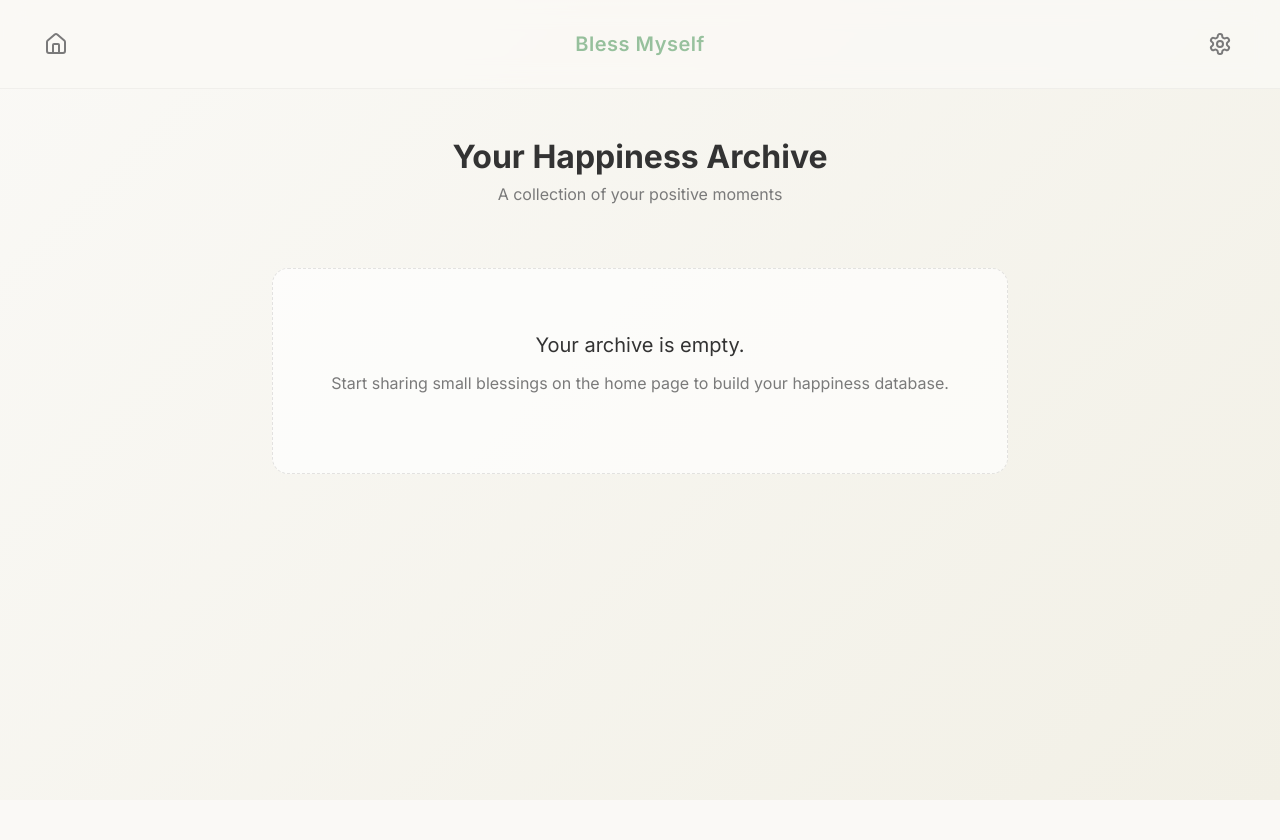
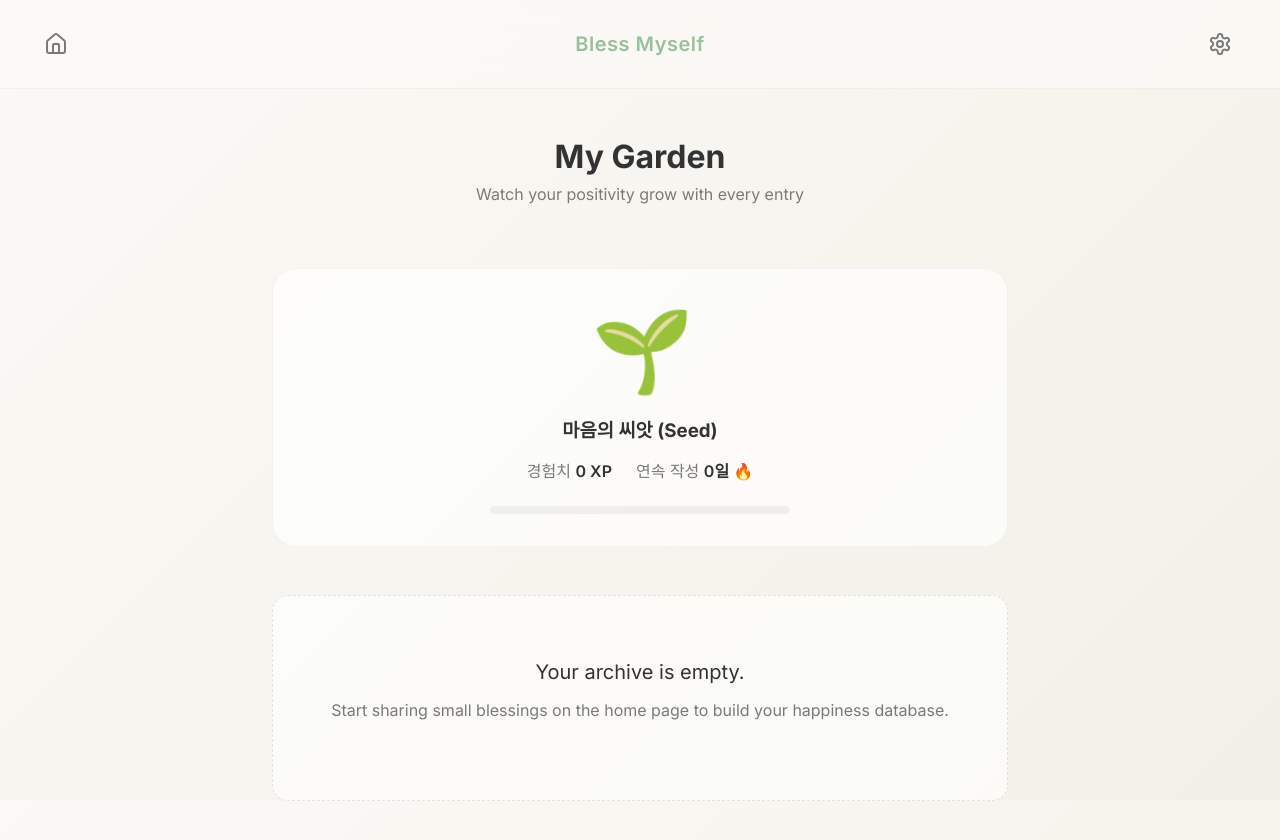
Before and after one commit to borntobuildjigun/Bless-Myself, a React (Vite) app: page /archive in a window 1280 px wide. Shown: the top 840 px of the page. Before the commit the page ends 800 px from the top, so only its background shows below. Built offline with nearby package versions, Linux system fonts and the light colour scheme; no server answers.

Commit message:
feat: add My Garden growth challenge with XP, streak, and tree animations

```diff
--- a/src/App.jsx
+++ b/src/App.jsx
@@ -11,6 +11,15 @@ function App() {
   const [isSettingsOpen, setIsSettingsOpen] = useState(false);
   const [myBlessings, setMyBlessings] = useState([]);
   const [session, setSession] = useState(null);
+
+  // Growth Tracker State
+  const [totalXp, setTotalXp] = useState(0);
+  const [currentStreak, setCurrentStreak] = useState(0);
+  const [lastWateredDate, setLastWateredDate] = useState(null);
+
+  // Toast State
+  const [showToast, setShowToast] = useState(false);
+  const [toastMessage, setToastMessage] = useState('');
 
   useEffect(() => {
     // Auth State Setup
@@ -30,6 +39,30 @@ function App() {
 
     const storedBlessings = localStorage.getItem('my_blessings');
     if (storedBlessings) setMyBlessings(JSON.parse(storedBlessings));
+
+    const storedXp = localStorage.getItem('total_xp');
+    if (storedXp) setTotalXp(parseInt(storedXp, 10));
+
+    const storedDate = localStorage.getItem('last_watered_date');
+    let streak = 0;
+    const storedStreak = localStorage.getItem('current_streak');
+    if (storedStreak) streak = parseInt(storedStreak, 10);
+
+    if (storedDate) {
+      setLastWateredDate(storedDate);
+      // Check if streak is broken (more than 1 day since last watered)
+      const lastDate = new Date(storedDate);
+      const today = new Date();
+      lastDate.setHours(0,0,0,0);
+      today.setHours(0,0,0,0);
+      const diffTime = today - lastDate;
+      const diffDays = Math.ceil(diffTime / (1000 * 60 * 60 * 24));
+      if (diffDays > 1) {
+         streak = 0;
+         localStorage.setItem('current_streak', 0);
+      }
+    }
+    setCurrentStreak(streak);
 
     return () => subscription.unsubscribe();
   }, []);
@@ -60,6 +93,29 @@ function App() {
       const updated = [newBlessing, ...myBlessings];
       setMyBlessings(updated);
       localStorage.setItem('my_blessings', JSON.stringify(updated));
+
+      // Watering Logic
+      const todayStr = new Date().toLocaleDateString('en-CA'); // YYYY-MM-DD format based on local time
+      if (lastWateredDate !== todayStr) {
+        const newStreak = currentStreak + 1;
+        const newXp = totalXp + 10;
+
+        setTotalXp(newXp);
+        setCurrentStreak(newStreak);
+        setLastWateredDate(todayStr);
+
+        localStorage.setItem('total_xp', newXp);
+        localStorage.setItem('current_streak', newStreak);
+        localStorage.setItem('last_watered_date', todayStr);
+
+        setToastMessage(`나무에 물을 주었습니다! 🌱 +10XP (연속 ${newStreak}일)`);
+        setShowToast(true);
+        setTimeout(() => setShowToast(false), 3000);
+      } else {
+        setToastMessage('나의 감사가 기록되었습니다. 🌿');
+        setShowToast(true);
+        setTimeout(() => setShowToast(false), 3000);
+      }
     }
   };
 
@@ -70,7 +126,7 @@ function App() {
         <main className="main-content">
           <Routes>
             <Route path="/" element={<Home nickname={nickname} onAddBlessing={handleAddBlessing} />} />
-            <Route path="/archive" element={<Archive myBlessings={myBlessings} />} />
+            <Route path="/archive" element={<Archive myBlessings={myBlessings} totalXp={totalXp} currentStreak={currentStreak} />} />
           </Routes>
         </main>
 
@@ -82,6 +138,12 @@ function App() {
             session={session}
           />
         )}
+
+        {showToast && (
+          <div className="toast-notification">
+            {toastMessage}
+          </div>
+        )}
       </div>
     </Router>
   );
--- a/src/components/Header.jsx
+++ b/src/components/Header.jsx
@@ -1,6 +1,6 @@
 import React from 'react';
 import { Link, useLocation } from 'react-router-dom';
-import { Settings, History, Home } from 'lucide-react';
+import { Settings, Leaf, Home } from 'lucide-react';
 
 const Header = ({ onOpenSettings }) => {
   const location = useLocation();
@@ -14,8 +14,8 @@ const Header = ({ onOpenSettings }) => {
             <Home size={24} />
           </Link>
         ) : (
-          <Link to="/archive" className="icon-btn" aria-label="Archive">
-            <History size={24} />
+          <Link to="/archive" className="icon-btn" aria-label="My Garden">
+            <Leaf size={24} />
           </Link>
         )}
       </div>
--- a/src/index.css
+++ b/src/index.css
@@ -597,6 +597,91 @@ body {
   100% { transform: scale(1); }
 }
 
+/* Toast Notification */
+.toast-notification {
+  position: fixed;
+  bottom: 2rem;
+  left: 50%;
+  transform: translateX(-50%);
+  background: var(--glass-bg);
+  backdrop-filter: blur(16px);
+  -webkit-backdrop-filter: blur(16px);
+  border: 1px solid var(--glass-border);
+  padding: 0.75rem 1.5rem;
+  border-radius: 999px;
+  box-shadow: 0 10px 40px rgba(0, 0, 0, 0.1);
+  color: var(--text-primary);
+  font-weight: 500;
+  z-index: 1000;
+  animation: slideUpFade 0.3s ease-out, fadeOutDown 0.3s ease-in 2.7s forwards;
+}
+
+@keyframes slideUpFade {
+  from { opacity: 0; transform: translate(-50%, 20px); }
+  to { opacity: 1; transform: translate(-50%, 0); }
+}
+
+@keyframes fadeOutDown {
+  from { opacity: 1; transform: translate(-50%, 0); }
+  to { opacity: 0; transform: translate(-50%, 20px); }
+}
+
+/* Growing Tree Animation */
+.tree-container {
+  text-align: center;
+  padding: 2rem;
+  background: var(--glass-bg);
+  border-radius: 24px;
+  border: 1px solid var(--glass-border);
+  margin-bottom: 3rem;
+  display: flex;
+  flex-direction: column;
+  align-items: center;
+  gap: 1rem;
+}
+
+.tree-emoji {
+  font-size: 5rem;
+  display: inline-block;
+  transform-origin: bottom center;
+  animation: gentleSway 4s ease-in-out infinite;
+}
+
+@keyframes gentleSway {
+  0% { transform: rotate(-3deg) scale(1); }
+  50% { transform: rotate(3deg) scale(1.02); }
+  100% { transform: rotate(-3deg) scale(1); }
+}
+
+.tree-stats {
+  display: flex;
+  gap: 1.5rem;
+  font-size: 1rem;
+  color: var(--text-secondary);
+}
+
+.tree-stats span {
+  font-weight: 600;
+  color: var(--text-primary);
+}
+
+.tree-progress-bar {
+  width: 100%;
+  max-width: 300px;
+  height: 8px;
+  background: rgba(0, 0, 0, 0.05);
+  border-radius: 999px;
+  overflow: hidden;
+  margin-top: 0.5rem;
+}
+
+.tree-progress-fill {
+  height: 100%;
+  background: var(--accent-color);
+  border-radius: 999px;
+  transition: width 1s cubic-bezier(0.175, 0.885, 0.32, 1.275);
+}
+
 /* Responsive Utilities */
 @media (max-width: 640px) {
   .hero-title {
--- a/src/pages/Archive.jsx
+++ b/src/pages/Archive.jsx
@@ -1,12 +1,55 @@
 import React from 'react';
 
-const Archive = ({ myBlessings }) => {
+const Archive = ({ myBlessings, totalXp = 0, currentStreak = 0 }) => {
+  const getTreeEmoji = (xp) => {
+    if (xp < 20) return '🌱';
+    if (xp < 50) return '🌿';
+    if (xp < 100) return '🪴';
+    if (xp < 200) return '🌳';
+    return '🌸';
+  };
+
+  const getTreeName = (xp) => {
+    if (xp < 20) return '마음의 씨앗 (Seed)';
+    if (xp < 50) return '자라나는 새싹 (Sprout)';
+    if (xp < 100) return '작은 나무 (Small Tree)';
+    if (xp < 200) return '울창한 나무 (Big Tree)';
+    return '꽃 피운 나무 (Blooming Tree)';
+  };
+
+  const getNextLevelXp = (xp) => {
+    if (xp < 20) return 20;
+    if (xp < 50) return 50;
+    if (xp < 100) return 100;
+    if (xp < 200) return 200;
+    return xp; // Max level
+  };
+
+  const nextXp = getNextLevelXp(totalXp);
+  const progressPercent = totalXp >= 200 ? 100 : (totalXp / nextXp) * 100;
+
   return (
     <main className="archive-page">
       <header className="archive-header">
-        <h2>Your Happiness Archive</h2>
-        <p>A collection of your positive moments</p>
+        <h2>My Garden</h2>
+        <p>Watch your positivity grow with every entry</p>
       </header>
+
+      <section className="tree-container" aria-label="Your growing tree">
+        <div className="tree-emoji">
+          {getTreeEmoji(totalXp)}
+        </div>
+        <h3>{getTreeName(totalXp)}</h3>
+        <div className="tree-stats">
+          <p>경험치 <span>{totalXp} XP</span></p>
+          <p>연속 작성 <span>{currentStreak}일 🔥</span></p>
+        </div>
+        {totalXp < 200 && (
+          <div className="tree-progress-bar">
+            <div className="tree-progress-fill" style={{ width: `${progressPercent}%` }}></div>
+          </div>
+        )}
+      </section>
 
       <section className="timeline-container" aria-label="Timeline of your blessings">
         {myBlessings.length === 0 ? (
```
